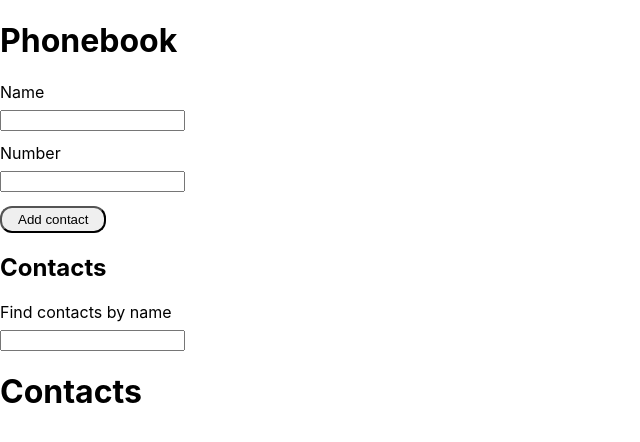
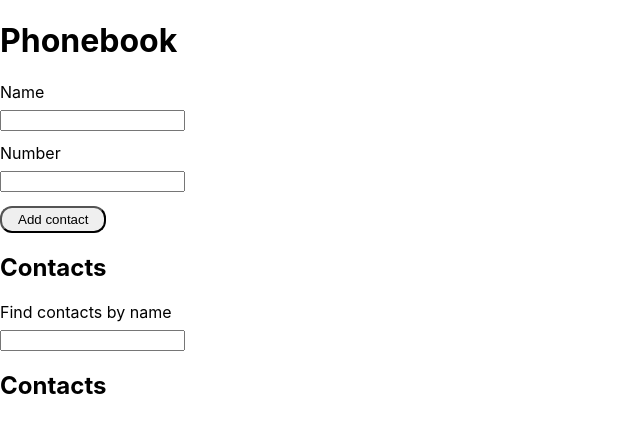
Before and after one commit to OlenaOP/goit-react-hw-08-phonebook, a React (Create React App) app: page / in a window 1280 px wide. Shown: the top 442 px of the page, without its empty margins (0-640 px from the left). Built offline with nearby package versions, Linux system fonts and the light colour scheme.

Commit message:
split components

```diff
--- a/src/components/App.jsx
+++ b/src/components/App.jsx
@@ -1,16 +1,8 @@
 import React from 'react';
-//import { useEffect } from 'react';
-import { nanoid } from 'nanoid';
-//model.id = nanoid();
 
 import { List } from './List/List';
 import { ContactForm } from './ContactForm/ContactForm';
 import { Filter } from './Filter/Filter';
-
-import { useDispatch, useSelector } from 'react-redux';
-import { deleteContact, addContact, setFilter } from 'redux/ContactsReducer';
-
-// const LS_KEY = 'Contacts';
 
 export const App = () => {
   // const firstVarContacts = [
@@ -20,66 +12,20 @@ export const App = () => {
   //   { id: 'id-4', name: 'Annie Copeland', number: '227-91-26' },
   // ];
 
-  const contacts = useSelector(state => state.contacts.contacts);
-  const filterQuery = useSelector(state => state.contacts.filter);
-
-  const dispatch = useDispatch();
-
   // const [contacts, setContacts] = useState(() => {
   //   return JSON.parse(window.localStorage.getItem(LS_KEY)) ?? firstVarContacts;
   //   //якщо нема даних в локальному сховищі, то встановлюємо початкові значення
   // });
   // const [filterQuery, setFilterQuery] = useState('');
 
-  // useEffect(() => {
-  //   // if (prevState.contacts.length !== contacts.length)
-  //   localStorage.setItem(LS_KEY, JSON.stringify(contacts));
-  // }, [contacts]);
-
-  const handleSubmit = evt => {
-    evt.preventDefault();
-    const form = evt.currentTarget;
-    const name = form.elements.name.value;
-    const hasNameDublicate = contacts.some(contact => contact.name === name);
-    if (hasNameDublicate) {
-      alert(`${name} is already in contacts`);
-      return;
-    }
-
-    const number = form.elements.number.value;
-    dispatch(addContact({ id: nanoid(), name, number }));
-    //setContacts(prevState => [...prevState, { id: nanoid(), name, number }]);
-    form.reset();
-  };
-
-  const handleChange = evt => {
-    dispatch(setFilter(evt.target.value));
-  };
-
-  const handleDelete = contactName => {
-    dispatch(deleteContact(contactName));
-    // setContacts(prevState =>
-    //   prevState.filter(contact => contact.name !== contactName)
-    // );
-  };
-
-  const dataSearch = (filterQuery, contacts) => {
-    return contacts.filter(user => {
-      return user.name.toLowerCase().includes(filterQuery.toLowerCase());
-    });
-  };
-
   return (
     <div>
       <h1>Phonebook</h1>
-      <ContactForm handleSubmit={handleSubmit} />
+      <ContactForm />
       <h2>Contacts</h2>
-      <Filter filter={filterQuery} handleChange={handleChange} />
-      <List
-        title="Contacts"
-        contacts={dataSearch(filterQuery, contacts)}
-        handleDeleteBook={handleDelete}
-      ></List>
+      <Filter />
+      <h2>Contacts</h2>
+      <List />
     </div>
   );
 };
--- a/src/components/ContactForm/ContactForm.jsx
+++ b/src/components/ContactForm/ContactForm.jsx
@@ -1,6 +1,28 @@
+import { nanoid } from 'nanoid';
+import { useDispatch, useSelector } from 'react-redux';
+import { addContact } from 'redux/ContactsReducer';
+
 import css from './ContactForm.module.css';
 
-export const ContactForm = ({ handleSubmit }) => {
+export const ContactForm = () => {
+  const contacts = useSelector(state => state.contacts.contacts);
+  const dispatch = useDispatch();
+
+  const handleSubmit = evt => {
+    evt.preventDefault();
+    const form = evt.currentTarget;
+    const name = form.elements.name.value;
+    const hasNameDublicate = contacts.some(contact => contact.name === name);
+    if (hasNameDublicate) {
+      alert(`${name} is already in contacts`);
+      return;
+    }
+
+    const number = form.elements.number.value;
+    dispatch(addContact({ id: nanoid(), name, number }));
+    form.reset();
+  };
+
   return (
     <form onSubmit={handleSubmit}>
       <label>
--- a/src/components/Filter/Filter.jsx
+++ b/src/components/Filter/Filter.jsx
@@ -1,6 +1,12 @@
 import css from './Filter.module.css';
+import { useDispatch, useSelector } from 'react-redux';
+import { setFilter } from 'redux/ContactsReducer';
 
-export const Filter = ({ filter, handleChange }) => {
+export const Filter = () => {
+
+  const filter = useSelector(state => state.contacts.filter);
+  const dispatch = useDispatch();
+
   return (
     <>
       <label>
@@ -10,7 +16,7 @@ export const Filter = ({ filter, handleChange }) => {
           type="text"
           name="filter"
           value={filter}
-          onChange={handleChange}
+          onChange={evt => dispatch(setFilter(evt.target.value))}
         />
       </label>
     </>
--- a/src/components/List/List.jsx
+++ b/src/components/List/List.jsx
@@ -1,7 +1,20 @@
-export const List = ({ title, contacts, handleDeleteBook }) => {
+import { useDispatch, useSelector } from 'react-redux';
+import { deleteContact } from 'redux/ContactsReducer';
+
+export const List = () => {
+  const allContacts = useSelector(state => state.contacts.contacts);
+  const filter = useSelector(state => state.contacts.filter);
+  const dispatch = useDispatch();
+
+  const dataSearch = (filterQuery, contacts) => {
+    return contacts.filter(user => {
+      return user.name.toLowerCase().includes(filterQuery.toLowerCase());
+    });
+  };
+
+  const contacts = dataSearch(filter, allContacts);
+
   return (
-    <>
-      <h1>{title}</h1>
     <ul>
       {contacts.map(contact => {
         return (
@@ -9,7 +22,7 @@ export const List = ({ title, contacts, handleDeleteBook }) => {
             {contact.name}: {contact.number}{' '}
             <button
               type="button"
-                onClick={() => handleDeleteBook(contact.name)}
+              onClick={() => dispatch(deleteContact(contact.name))}
             >
               Delete
             </button>
@@ -17,6 +30,5 @@ export const List = ({ title, contacts, handleDeleteBook }) => {
         );
       })}
     </ul>
-    </>
   );
 };
```
Also changed, not shown: src/redux/ContactsReducer.js (+0 -18 lines). Lines whose indentation alone changed are shown as unchanged.
